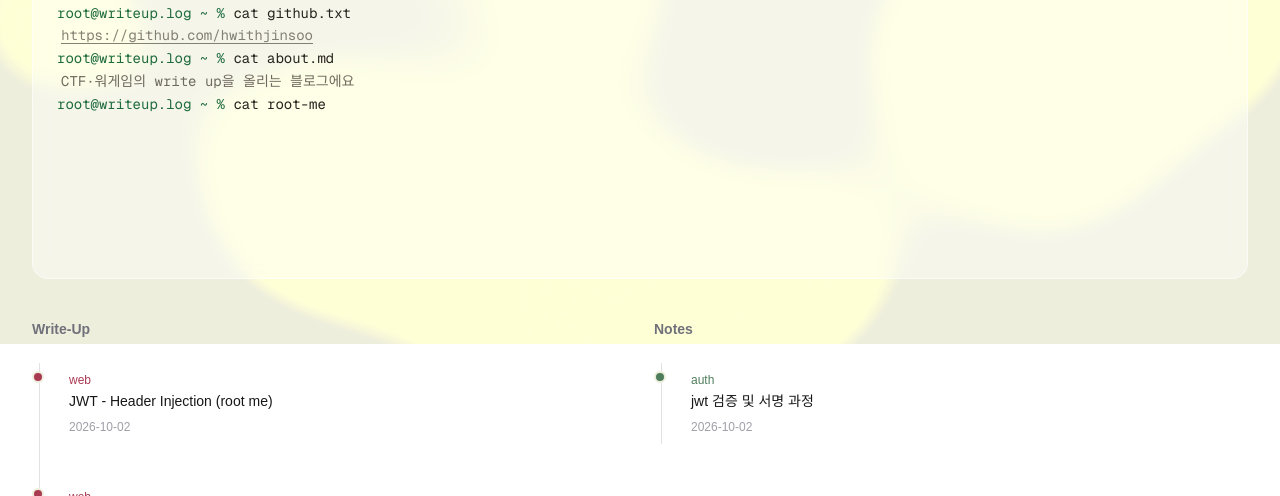
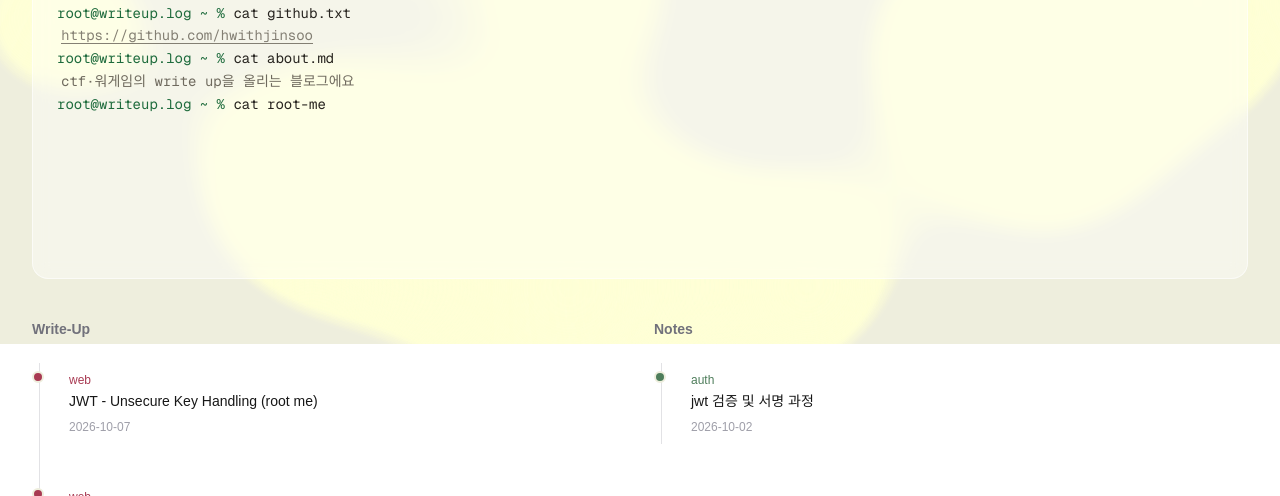
Before and after one commit to hwithjinsoo/hwithJlog, a Next.js app: page / in a window 1280 px wide. Shown: the part 456-952 px from the top of the page. Built offline with nearby package versions, Linux system fonts and the light colour scheme.

Commit message:
jwt key handing write up upload

```diff
--- a/app/components/IntroTerminal.tsx
+++ b/app/components/IntroTerminal.tsx
@@ -14,10 +14,11 @@ const SCRIPT: Step[] = [
   { kind: "cmd", text: "cat github.txt" },
   { kind: "out", text: "https://github.com/hwithjinsoo", href: "https://github.com/hwithjinsoo" },
   { kind: "cmd", text: "cat about.md" },
-  { kind: "out", text: "CTF·워게임의 write up을 올리는 블로그에요" },
+  { kind: "out", text: "ctf·워게임의 write up을 올리는 블로그에요" },
   { kind: "cmd", text: "cat root-me/writeup.md" },
   { kind: "out", text: "cat: root-me/writeup.md: Permission denied" },
   { kind: "out", text: "사이트 정책에 맞춰 Root-Me write up은 잠겨있어요" },
+  { kind: "out", text: "라이트업이 필요하다면 'hwithjinsoo@gmail.com'에 메일 남겨주세요" },
   { kind: "cmd", text: "cat whyrano.txt" },
   { kind: "out", text: "보안 세상은 깊고 공부는 끝이 없다 .." },
 ];
--- a/app/posts/[...slug]/page.tsx
+++ b/app/posts/[...slug]/page.tsx
@@ -17,6 +17,7 @@ type Props = {
 
 // slug -> 실제 본문이 담긴 env var 키. protected 글이 늘어나면 여기에 추가.
 const PROTECTED_CONTENT_ENV_MAP: Record<string, string> = {
+  "ctf/web/JWT-Unsecure-Key-Handling": "PROTECTED_CONTENT_CTF_WEB_JWT_UNSECURE_KEY_HANDLING_B64",
   "ctf/web/JWT-Header-Injection(root-me)": "PROTECTED_CONTENT_CTF_WEB_JWT_HEADER_INJECTION_ROOT_ME_B64",
   "ctf/web/JWT-Unsecure-File-Signature(root-me)": "PROTECTED_CONTENT_CTF_WEB_JWT_UNSECURE_FILE_SIGNATURE_ROOT_ME_B64",
   "ctf/web/API-Mass-Assignment(root-me)": "PROTECTED_CONTENT_API_MASS_ASSIGNMENT_B64",
--- /dev/null
+++ b/app/posts/ctf/web/JWT-Unsecure-Key-Handling.mdx
@@ -0,0 +1,9 @@
+---
+title: JWT - Unsecure Key Handling (root me)
+date: '2026-10-07'
+category: ctf
+subcategory: web
+description: Try to find out if he is hiding any other flags on his new website.
+protected: true
+---
+이 글은 비밀번호로 보호되어 있어요. [writeup.log](https://hwith-jlog.vercel.app/)에서 비밀번호를 입력하면 전체 내용을 볼 수 있습니다.
```
